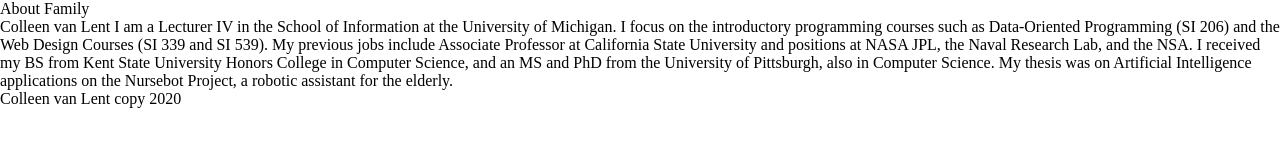
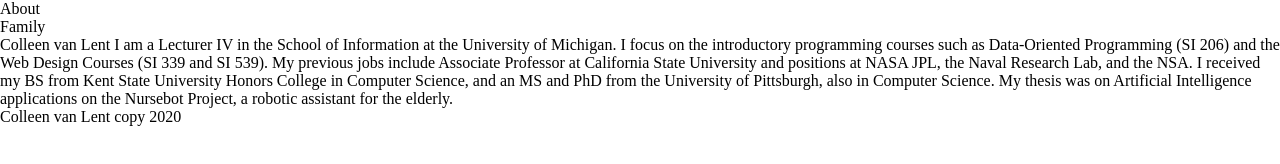
Before and after one commit to abassock/Homework1, a plain HTML site: page index.html in a window 1280 px wide. Drawn offline with Linux system fonts and the light colour scheme.

Commit message:
Update index.html

```diff
--- a/index.html
+++ b/index.html
@@ -12,8 +12,8 @@
 <header>
 	<nav>
 		<ol>
-		About
-		Family
+			<li>About</li>
+			<li>Family</li>
 		</ol>
 	</nav>
 </header>
```
